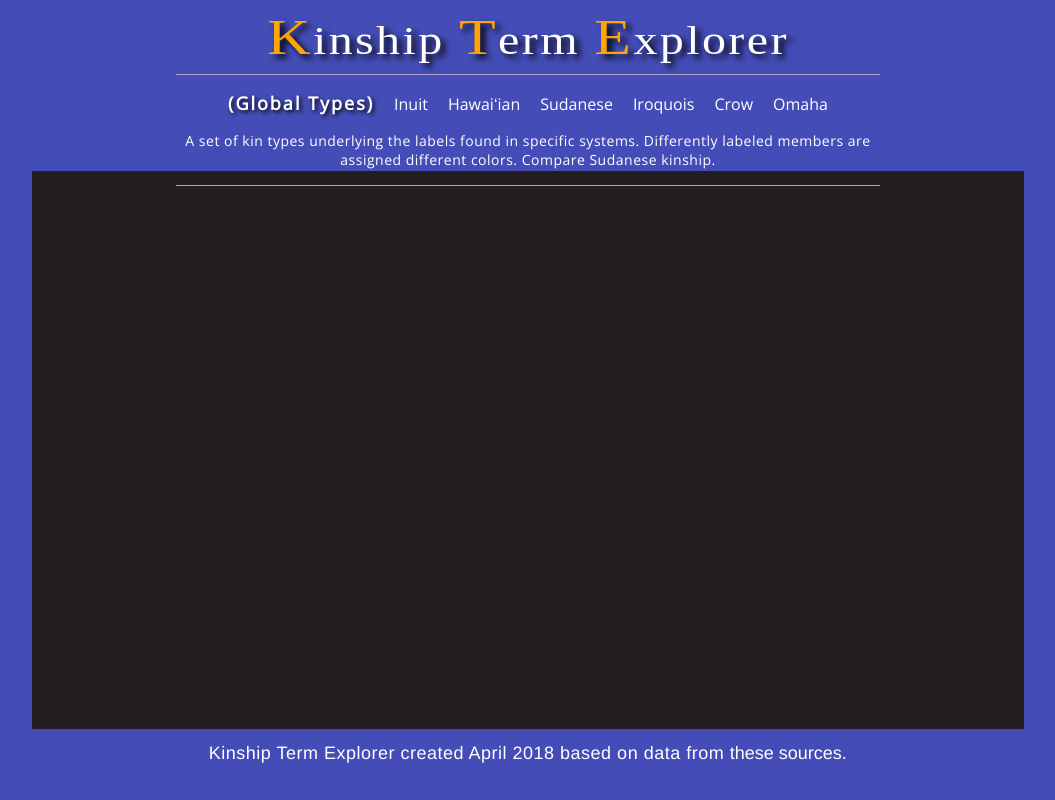
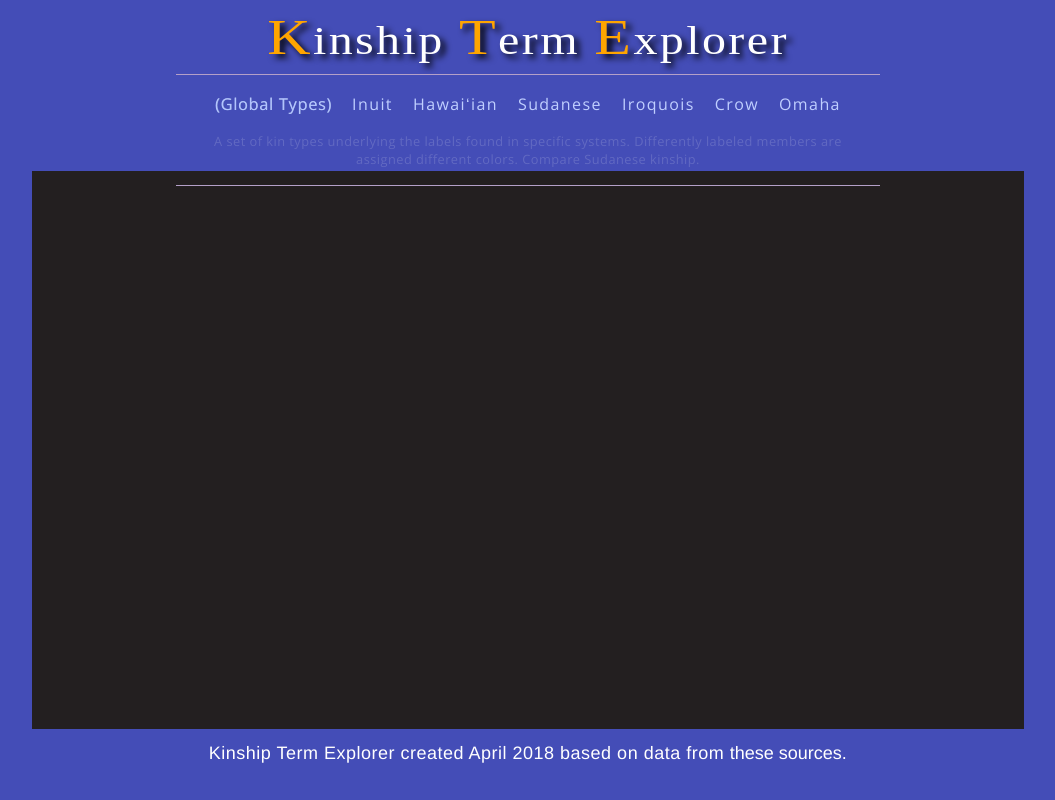
Before and after one commit to Botmasher/kinship-term-explorer, a React (Create React App) app in the folder app/: page / in a window 1280 px wide. Shown: the top 800 px of the page, without its empty margins (112-1167 px from the left). Built offline with nearby package versions, Linux system fonts and the light colour scheme; no server answers; a web font is replaced by a local one.

Commit message:
Toggle game loading message or game menu display - trial using timeout

```diff
--- a/app/src/components/App.js
+++ b/app/src/components/App.js
@@ -32,6 +32,10 @@ class App extends Component {
 
 	setFullscreen = () => window.gameInstance.SetFullscreen(1);
 
+	componentDidMount() {
+		window.setTimeout(() => this.setState({gameLoaded: true}), 5000);
+	}
+
 	render() {
 		console.log(window.gameLoaded);
 		const { currentSystem, currentLanguage } = this.state;
@@ -41,7 +45,8 @@ class App extends Component {
 				<h1 className="app-title">
 					<span className="letter-decoration">K</span>inship <span className="letter-decoration">T</span>erm <span className="letter-decoration">E</span>xplorer
 				</h1>
-				<GameMenu
+				{this.state.gameLoaded
+					?	<GameMenu
 							handleUpdateTreeLabels={this.handleUpdateTreeLabels}
 							handleUpdateSystem={this.handleUpdateSystem}
 							systems={Object.keys(systems).reduce((systemNameMaps, systemId) => [
@@ -52,6 +57,8 @@ class App extends Component {
 							currentLanguage={currentLanguage}
 							currentDescription={systems[currentSystem].description}
 						/>
+					: <p>Loading game...</p>
+				}
 				<GameContainer
 					title={"Kinship Term Explorer"}
 					setFullscreen={this.setFullscreen}
```
Lines whose indentation alone changed are shown as unchanged.
